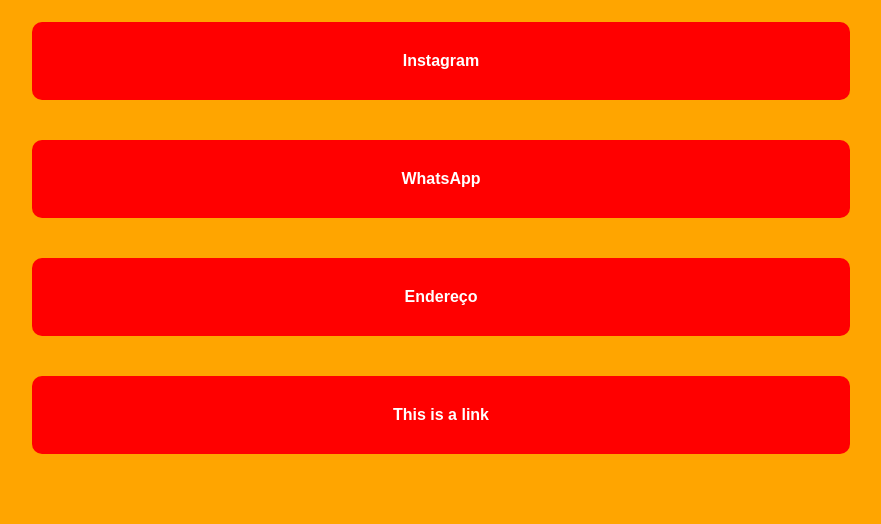
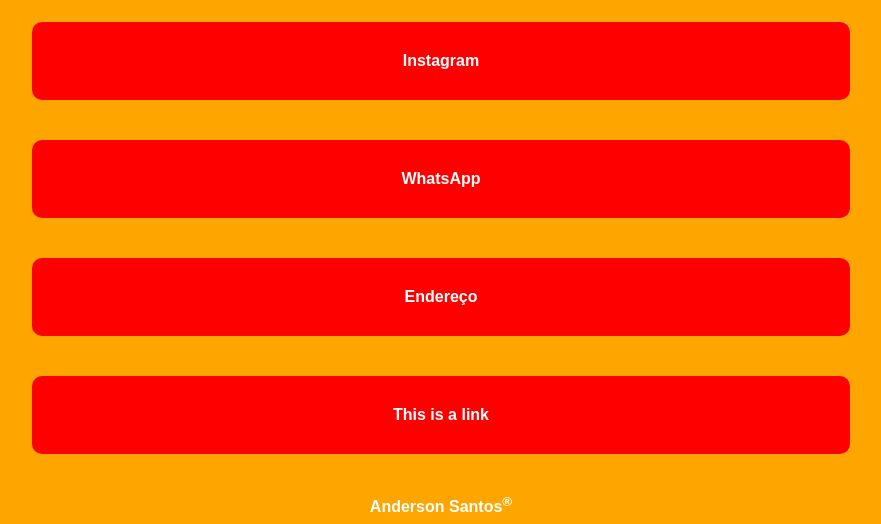
Before and after one commit to PinheiroAnderson/oficina, a plain HTML site: page index.html in a window 1280 px wide. Shown: the part 280-804 px from the top of the page, without its empty margins (199-1080 px from the left). Drawn offline with Linux system fonts and the light colour scheme.

Commit message:
link e copia original

```diff
--- a/index.html
+++ b/index.html
@@ -30,6 +30,13 @@ section div a{
     border-radius: 10px;
     list-style: none;
 }
+footer{
+    text-align: center;
+    text-decoration: none;
+    color: white;
+    font-weight: bold;
+    font-family: sans-serif;
+}
 </style>
 </head>
 <body>
@@ -40,11 +47,13 @@ section div a{
     <section>
         <div>
         <a href="https://instagram.com/caautoservicos?igshid=MzRlODBiNWFlZA==">Instagram</a>
-        <a href="./img/contatos.jpg">WhatsApp</a>
+        <a href="https://api.whatsapp.com/send/?phone=5521964971436&text&type=phone_number&app_absent=0">WhatsApp</a>
         <a href="https://maps.app.goo.gl/3jidUYtske5czxMN8">Endereço</a>
         <a href="https://www.w3schools.com">This is a link</a>
     </div>
     </section>
-    <footer></footer>
+    <footer>
+        Anderson Santos<sup>&reg;</sup>
+    </footer>
 </body>
 </html>
```
